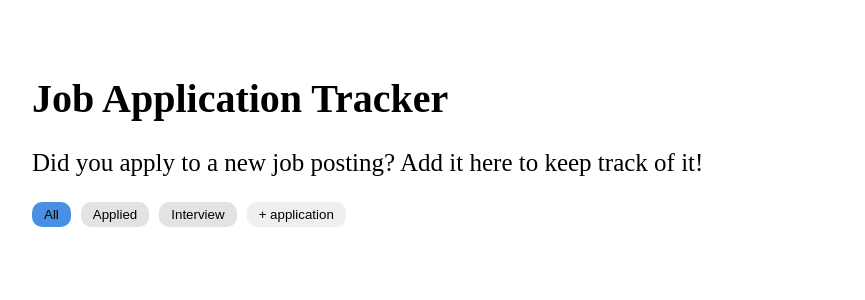
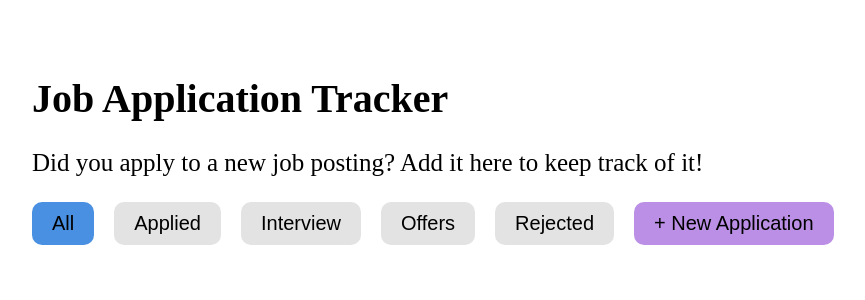
Before and after one commit to sandraamurao/Job-Jar, a React (Vite) app: page / in a window 1280 px wide. Shown: the top 300 px of the page, without its empty margins (16-881 px from the left). Built offline with nearby package versions, Linux system fonts and the light colour scheme.

Commit message:
styled filter buttons

```diff
--- a/src/FilterBar/FilterBar.css
+++ b/src/FilterBar/FilterBar.css
@@ -1,11 +1,31 @@
 button {
     border: rgb(229, 229, 229);
     border-radius: 10px;
-    padding: 5px 12px;
-    margin-right: 10px;
+    padding: 10px 20px;
+    margin-right: 20px;
+    font-size: 20px;
+
 }
+
+.filter-buttons {
+
+}
+
+.new-application-btn {
+  background-color: #bb8fe6;
+}
+
+
+.new-application-btn:hover {
+  background-color: #d3acfa;
+}
+
 .btn {
   background-color: rgb(227, 227, 227);
+}
+
+.btn:hover {
+  background-color: rgb(200, 214, 243);
 }
 
 .btn-active {
--- a/src/FilterBar/FilterBar.jsx
+++ b/src/FilterBar/FilterBar.jsx
@@ -1,10 +1,10 @@
 import "./FilterBar.css";
 
 function FilterBar({ activateFilterStatus, active }) {
-	const filters = ["All", "Applied", "Interview"];
+	const filters = ["All", "Applied", "Interview", "Offers", "Rejected"];
 
 	return (
-		<div>
+		<div className="filter-buttons">
 			{filters.map((filter) => (
                 <button
                 key={filter} // like a name; just for React internally to track which item is which when the list updates.
@@ -13,7 +13,7 @@ function FilterBar({ activateFilterStatus, active }) {
 			> {filter} </button>
             ))}
 
-			<button> + application </button>
+			<button className="new-application-btn"> + New Application </button>
 		</div>
 	);
 }
```
